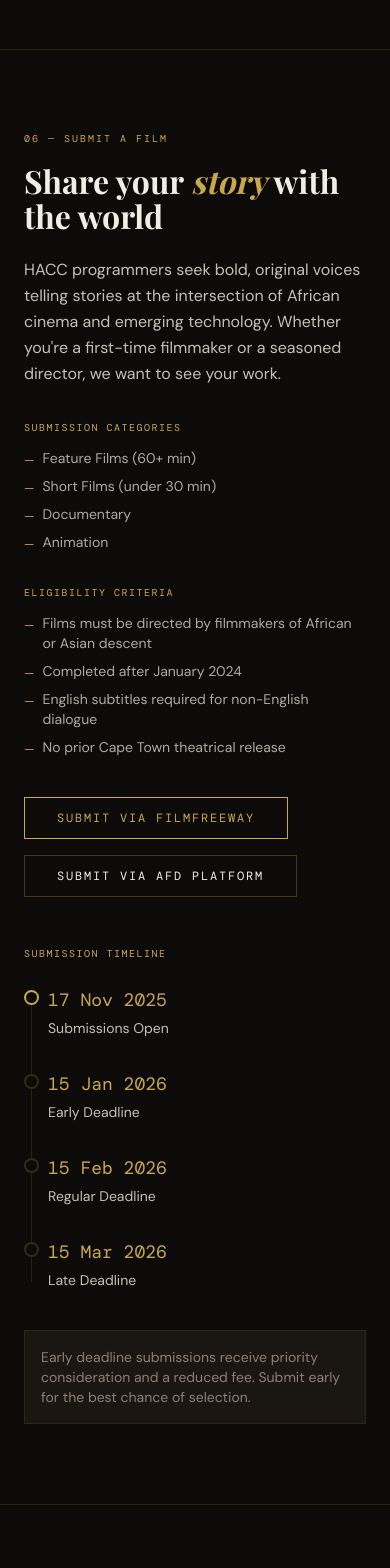
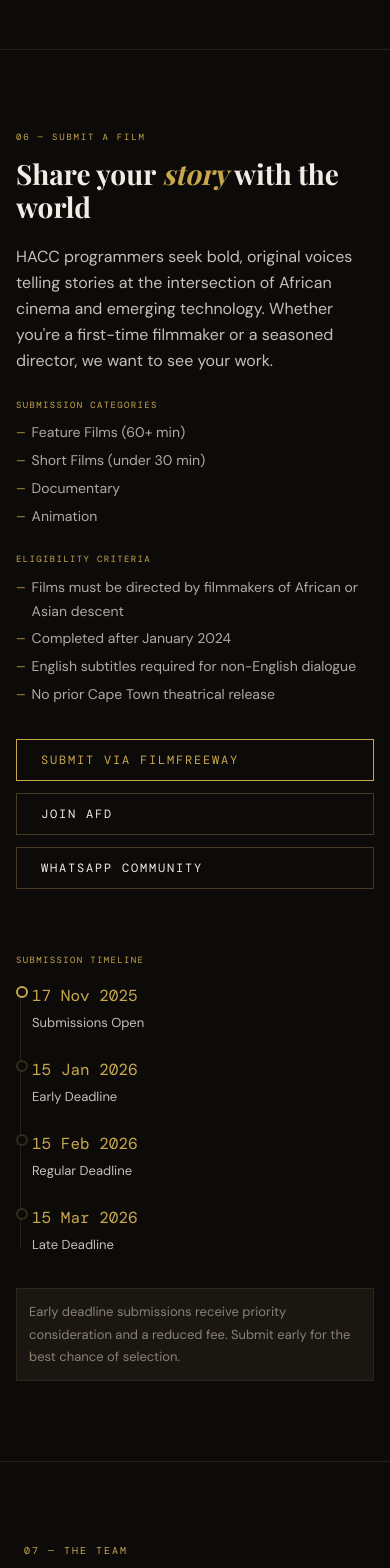
Before and after one commit to nafia007/hacc, a React (Vite) app: page / in a window 390 px wide. Shown: the part 2940-4508 px from the top of the page. Built offline with nearby package versions, Linux system fonts and the light colour scheme; a web font is replaced by a local one.

Commit message:
Update Submit section: change AFD platform link, add WhatsApp Community, improve mobile responsiveness

```diff
--- a/src/sections/Submit.tsx
+++ b/src/sections/Submit.tsx
@@ -33,26 +33,26 @@ export default function Submit() {
       className="py-20 lg:py-32 bg-deep"
       style={{ borderBottom: "1px solid rgba(201,168,76,0.15)" }}
     >
-      <div className="max-w-[1200px] mx-auto px-6 lg:px-8">
-        <div className="grid lg:grid-cols-[1fr_1fr] gap-12 lg:gap-20">
+       <div className="max-w-[1200px] mx-auto px-4 lg:px-8">
+         <div className="grid lg:grid-cols-[1fr_1fr] gap-8 lg:gap-12">
           {/* Left: Content */}
           <motion.div
             initial={{ opacity: 0, y: 30 }}
             animate={isInView ? { opacity: 1, y: 0 } : {}}
             transition={{ duration: 0.6 }}
           >
-            <p className="font-mono text-[10px] tracking-[0.2em] uppercase text-gold mb-4">
+             <p className="font-mono text-[9px] tracking-[0.2em] uppercase text-gold mb-3">
                06 — Submit a Film
              </p>
              <h2
-              className="font-display font-bold text-cream leading-[1.1] mb-6"
-              style={{ fontSize: "clamp(2rem, 4vw, 3rem)" }}
+               className="font-display font-bold text-cream leading-[1.2] mb-5"
+               style={{ fontSize: "clamp(1.75rem, 5vw, 2.5rem)" }}
              >
                Share your <em className="text-gold italic">story</em> with the
                world
              </h2>
 
-            <p className="text-cream/80 leading-relaxed mb-8">
+             <p className="text-cream/80 text-base leading-relaxed mb-6">
                HACC programmers seek bold, original voices telling stories at the
                intersection of African cinema and emerging technology. Whether
                you&apos;re a first-time filmmaker or a seasoned director, we want
@@ -60,17 +60,17 @@ export default function Submit() {
              </p>
 
              {/* Categories */}
-            <div className="mb-8">
-              <p className="font-mono text-[10px] tracking-[0.15em] text-gold uppercase mb-3">
+             <div className="mb-6">
+               <p className="font-mono text-[9px] tracking-[0.15em] text-gold uppercase mb-2">
                  Submission Categories
                </p>
-              <ul className="space-y-2">
+               <ul className="space-y-1">
                  {categories.map((cat) => (
                    <li
                      key={cat}
-                    className="text-cream/70 text-sm flex items-start gap-2"
+                     className="text-cream/70 text-[14px] flex items-start gap-1.5"
                    >
-                    <span className="text-gold text-xs mt-1">—</span>
+                     <span className="text-gold text-[11px] mt-0.5">—</span>
                      {cat}
                    </li>
                  ))}
@@ -78,17 +78,17 @@ export default function Submit() {
              </div>
 
              {/* Eligibility */}
-            <div className="mb-10">
-              <p className="font-mono text-[10px] tracking-[0.15em] text-gold uppercase mb-3">
+             <div className="mb-8">
+               <p className="font-mono text-[9px] tracking-[0.15em] text-gold uppercase mb-2">
                  Eligibility Criteria
                </p>
-              <ul className="space-y-2">
+               <ul className="space-y-1">
                  {criteria.map((c) => (
                    <li
                      key={c}
-                    className="text-cream/70 text-sm flex items-start gap-2"
+                     className="text-cream/70 text-[14px] flex items-start gap-1.5"
                    >
-                    <span className="text-gold text-xs mt-1">—</span>
+                     <span className="text-gold text-[11px] mt-0.5">—</span>
                      {c}
                    </li>
                  ))}
@@ -96,22 +96,30 @@ export default function Submit() {
              </div>
 
              {/* CTAs */}
-            <div className="flex flex-wrap gap-4">
+             <div className="flex flex-col sm:flex-row flex-wrap gap-3 sm:gap-4">
                <a
                  href="https://filmfreeway.com"
                  target="_blank"
                  rel="noopener noreferrer"
-                className="px-8 py-3 border border-gold text-gold font-mono text-xs tracking-[0.15em] uppercase hover:bg-gold hover:text-deep transition-all duration-300"
+                 className="w-full sm:w-auto px-6 py-3 border border-gold text-gold font-mono text-xs tracking-[0.15em] uppercase hover:bg-gold hover:text-deep transition-all duration-300"
                >
                  Submit via FilmFreeway
                </a>
                <a
-                href="https://afd-platform.com"
+                 href="https://afd-submissions.uwu.ai/"
                  target="_blank"
                  rel="noopener noreferrer"
-                className="px-8 py-3 border border-gold/30 text-cream font-mono text-xs tracking-[0.15em] uppercase hover:border-gold hover:text-gold transition-all duration-300"
+                 className="w-full sm:w-auto px-6 py-3 border border-gold/30 text-cream font-mono text-xs tracking-[0.15em] uppercase hover:border-gold hover:text-gold transition-all duration-300"
                >
-                Submit via AFD Platform
+                 JOIN AFD
+               </a>
+               <a
+                 href="https://chat.whatsapp.com/ECjYph5hNY8EQpgCDFmG1h"
+                 target="_blank"
+                 rel="noopener noreferrer"
+                 className="w-full sm:w-auto px-6 py-3 border border-gold/30 text-cream font-mono text-xs tracking-[0.15em] uppercase hover:border-gold hover:text-gold transition-all duration-300"
+               >
+                 WhatsApp Community
                </a>
              </div>
           </motion.div>
@@ -121,40 +129,40 @@ export default function Submit() {
              initial={{ opacity: 0, y: 20 }}
              animate={isInView ? { opacity: 1, y: 0 } : {}}
              transition={{ duration: 0.6, delay: 0.3 }}
-            className="lg:pt-16"
+             className="lg:pt-12 pt-8"
            >
-            <p className="font-mono text-[10px] tracking-[0.15em] text-gold uppercase mb-6">
+             <p className="font-mono text-[9px] tracking-[0.15em] text-gold uppercase mb-4">
                Submission Timeline
              </p>
-            <div className="relative pl-6">
+             <div className="relative pl-4">
                {/* Vertical Line */}
-              <div className="absolute left-[7px] top-2 bottom-2 w-px bg-gold/15" />
+               <div className="absolute left-[4px] top-2 bottom-2 w-px bg-gold/15" />
 
                {deadlines.map((d, i) => (
                  <motion.div
                    key={d.label}
-                  initial={{ opacity: 0, x: -10 }}
+                   initial={{ opacity: 0, x: -8 }}
                    animate={isInView ? { opacity: 1, x: 0 } : {}}
                    transition={{ duration: 0.4, delay: 0.5 + i * 0.12 }}
-                  className="relative mb-8 last:mb-0"
+                   className="relative mb-6 last:mb-0"
                  >
                    {/* Dot */}
                    <div
-                    className={`absolute -left-6 top-1 w-[15px] h-[15px] border-2 rounded-full bg-deep ${
+                     className={`absolute -left-4 top-0.5 w-[12px] h-[12px] border-2 rounded-full bg-deep ${
                        d.active ? "border-gold" : "border-gold/20"
                      }`}
                    />
-                  <p className="font-mono text-lg text-gold">{d.date}</p>
-                  <p className="text-cream/80 text-sm mt-1">{d.label}</p>
+                   <p className="font-mono text-base text-gold">{d.date}</p>
+                   <p className="text-cream/80 text-[13px] mt-1">{d.label}</p>
                  </motion.div>
                ))}
              </div>
 
              {/* Note */}
              <div
-              className="mt-10 p-4 border border-gold/10 bg-ink"
+               className="mt-8 p-3 border border-gold/10 bg-ink"
              >
-              <p className="text-muted text-sm">
+               <p className="text-muted text-[13px]">
                  Early deadline submissions receive priority consideration and a
                  reduced fee. Submit early for the best chance of selection.
                </p>
```
Lines whose indentation alone changed are shown as unchanged.
